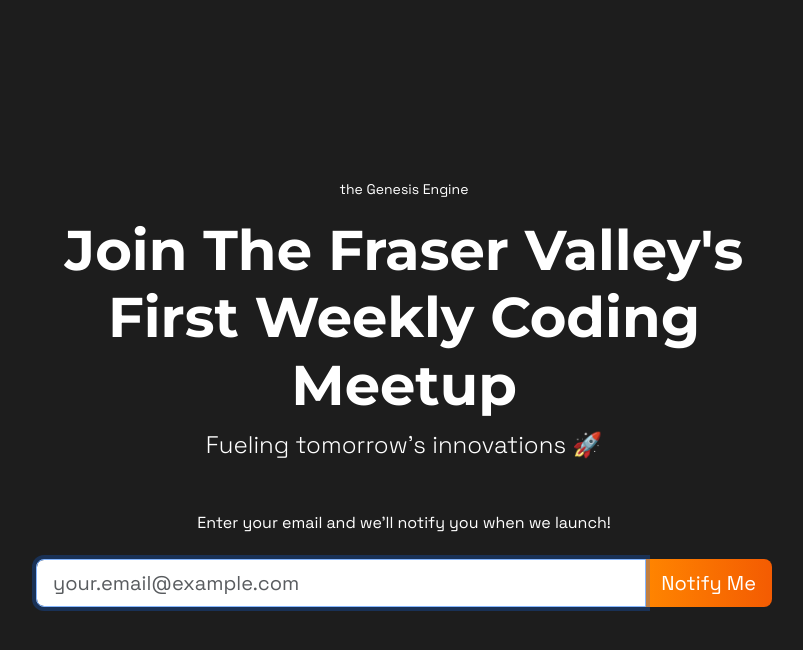
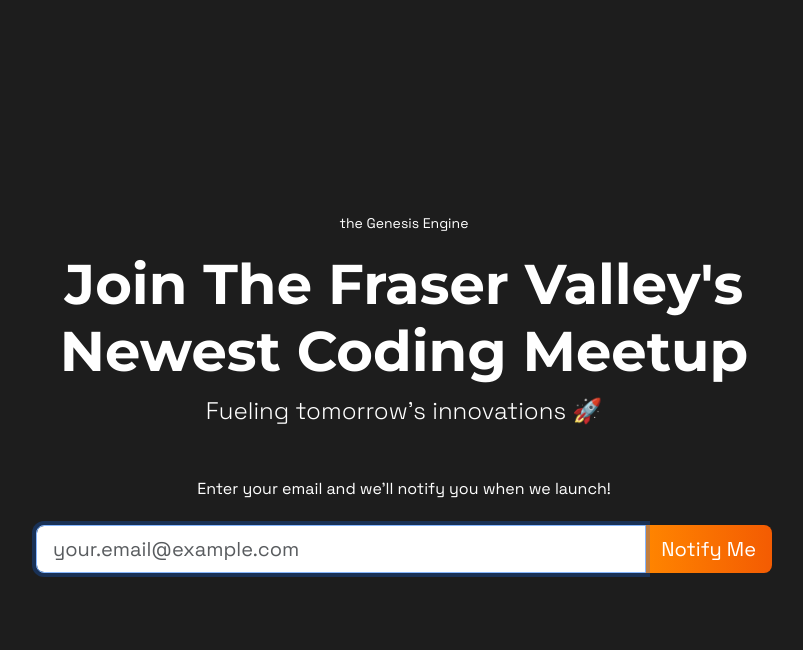
Before and after one commit to PyLou317/genesis-engine-landing-page, a Flask app: page / in a window 1280 px wide. Shown: the top 650 px of the page, without its empty margins (236-1039 px from the left). Run offline with Flask 3, Linux system fonts and the light colour scheme; some libraries are stand-ins or nearby versions.

Commit message:
Update landing page header

```diff
--- /dev/null
+++ b/static/js/main.js
@@ -0,0 +1 @@
+"use_strict";
--- a/templates/index.html
+++ b/templates/index.html
@@ -45,7 +45,7 @@
             {% endfor %} {% endif %} {% endwith %}
 
             <small>the Genesis Engine</small>
-            <h1 class="display-4 fw-bold mt-3">Join The Fraser Valley's First Weekly Coding Meetup</h1>
+            <h1 class="display-4 fw-bold mt-3">Join The Fraser Valley's Newest Coding Meetup</h1>
             <p class="lead fs-4 mb-4">Fueling tomorrow's innovations 🚀</p>
 
             <p class="mt-5">Enter your email and we'll notify you when we launch!</p>
```
Also changed, not shown: app.py (+0 -20 lines), static/css/index.css (+11 -5 lines).
